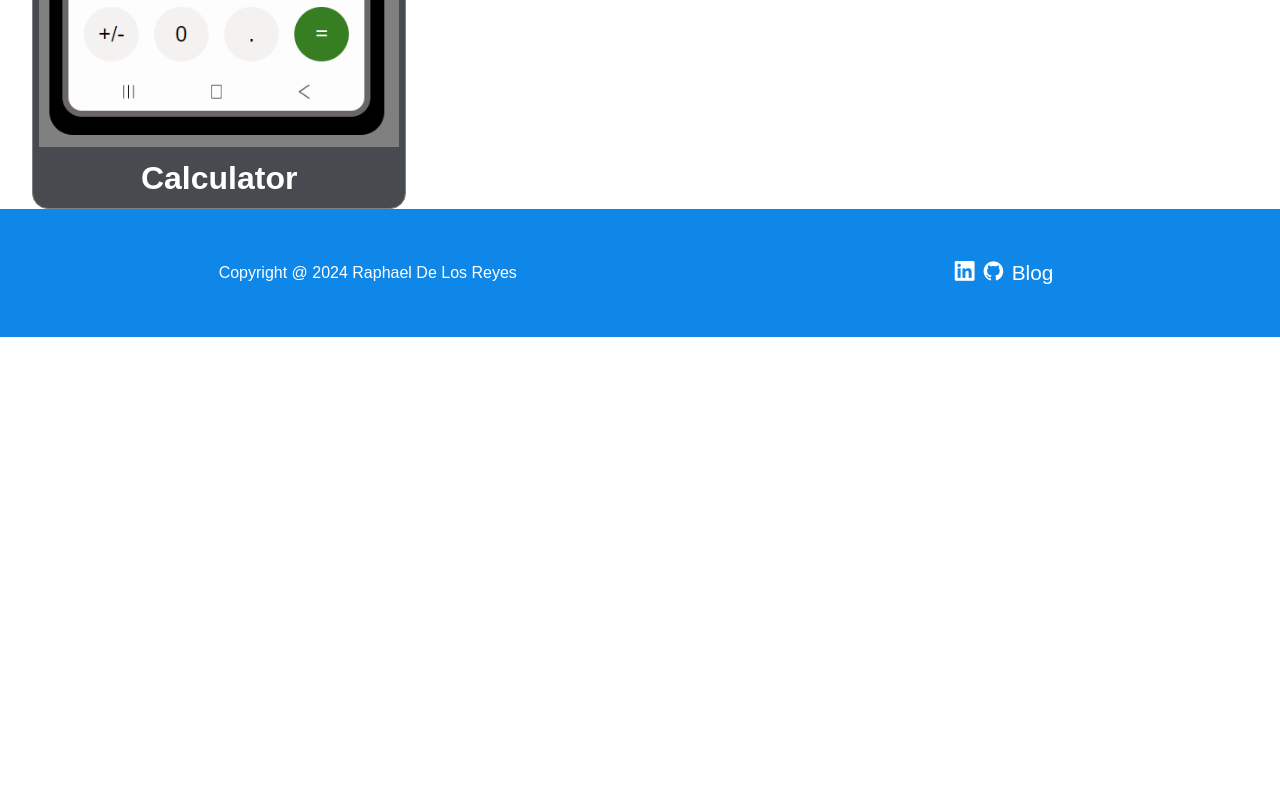
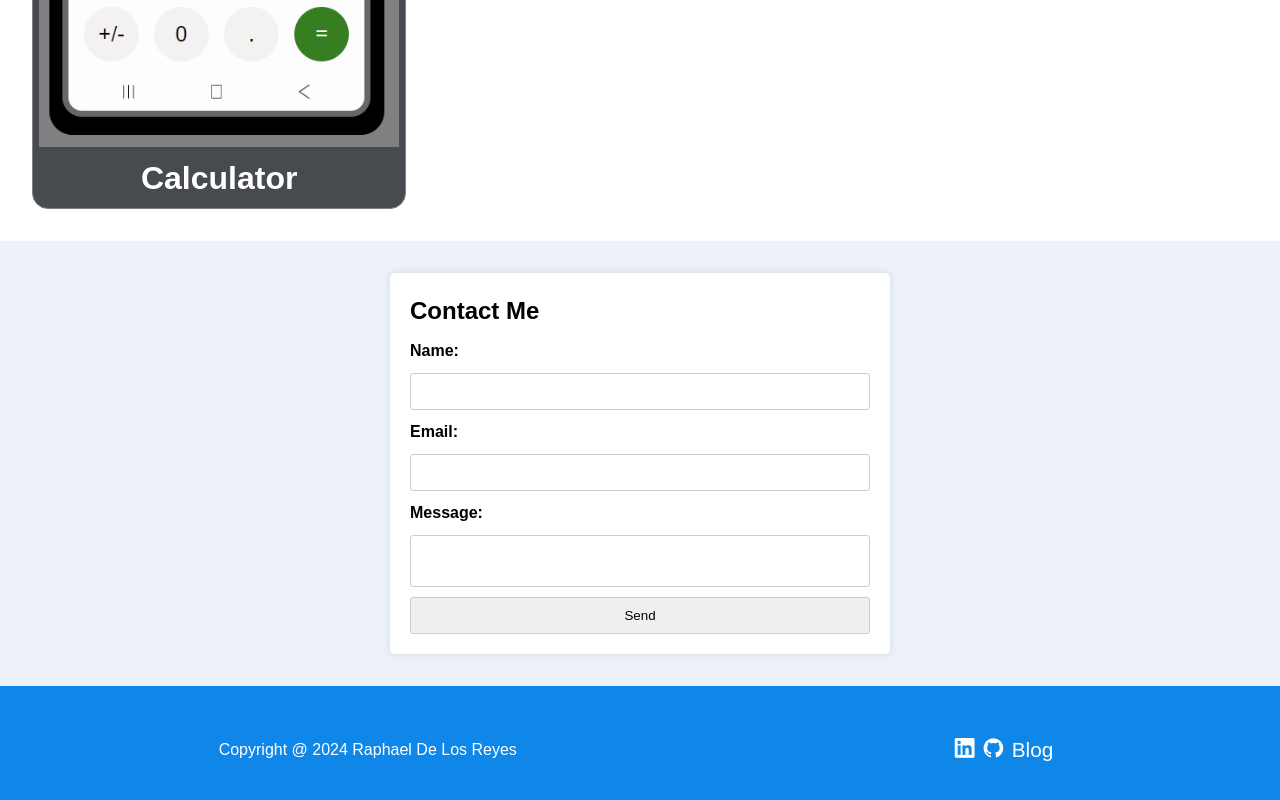
Before and after one commit to RD2P/RD2P.github.io, a React (Vite) app: page / in a window 1280 px wide. Shown: the part 4914-5714 px from the top of the page. Before the commit the page ends 5251 px from the top, so only its background shows below. Built offline with nearby package versions, Linux system fonts and the light colour scheme; no server answers; a web font is replaced by a local one.

Commit message:
add contact component

```diff
--- a/src/pages/Home.jsx
+++ b/src/pages/Home.jsx
@@ -2,6 +2,7 @@ import React from 'react'
 import Hero from '../components/Hero.jsx'
 import Skills from '../components/Skills.jsx'
 import Projects from '../components/Projects.jsx'
+import Contact from '../components/Contact.jsx'
 
 const Home = () => {
   return (
@@ -9,6 +10,7 @@ const Home = () => {
       <Hero />
       <Skills />
       <Projects />
+      <Contact />
     </main>
   )
 }
```
